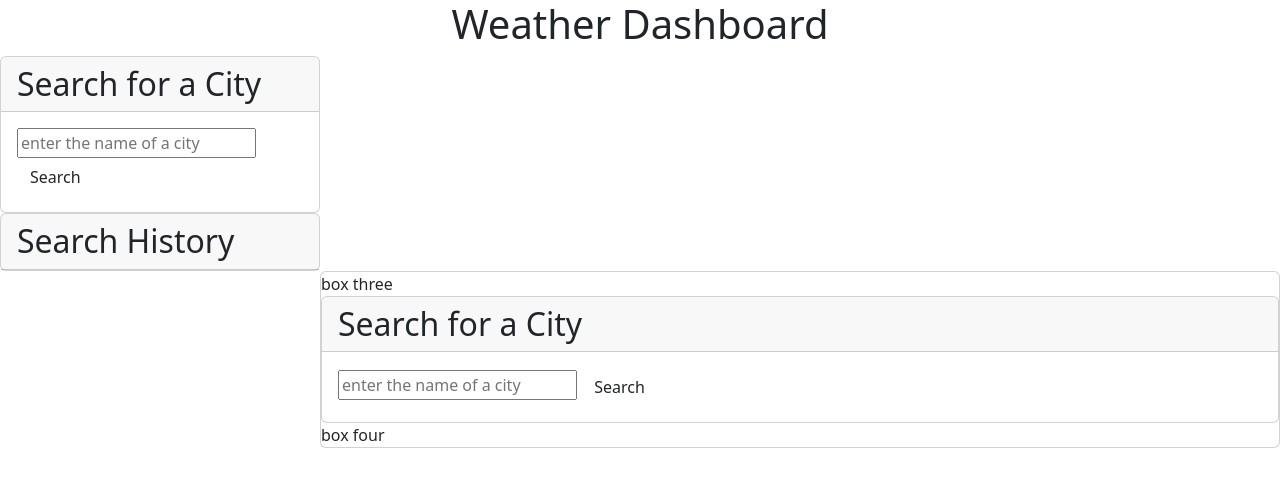
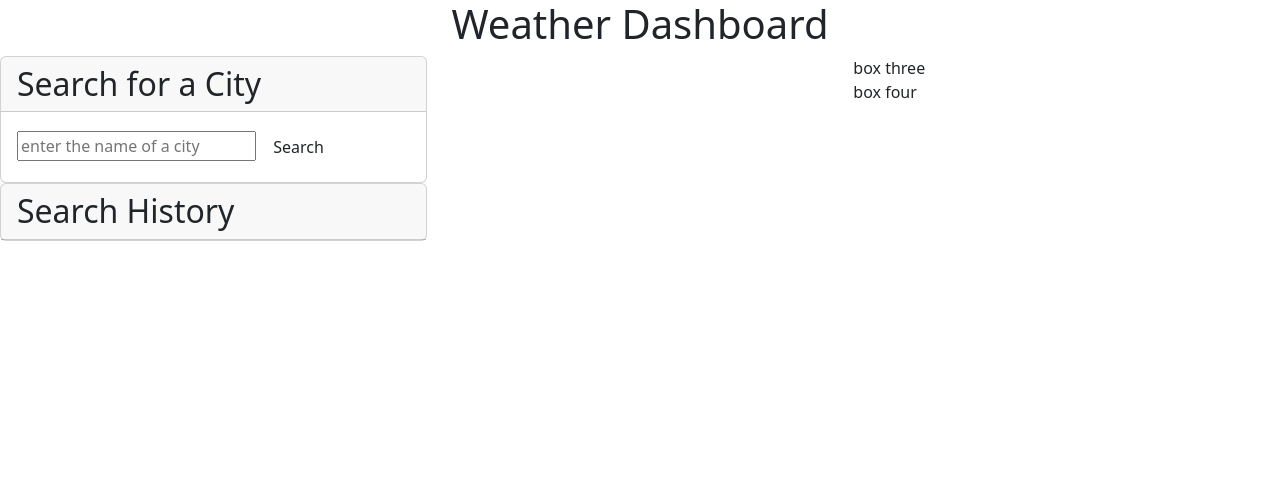
Before and after one commit to bmigo/weatherdashboard, a plain HTML site: page index.html in a window 1280 px wide. Drawn offline with nearby package versions, Linux system fonts and the light colour scheme.

Commit message:
fixed boxes

```diff
--- a/index.html
+++ b/index.html
@@ -11,34 +11,32 @@
   <body>
     <header><h1>Weather Dashboard</h1></header>
 
-    <div>
+    <div class="flex-row justify-space-between">
       <div class="citySearch">
-        <div class="colspan-4 col-md-3">
+
+        <div class="col-12 col-sm-12 col-md-4" style="float: left">
           <div class="card">
             <h2 class="card-header">Search for a City</h2>
             <div id="citySelect" class="card-body">
               <input type="text" id="cityInput" placeholder="enter the name of a city"/>
               <button class="btn" id="searchBtn">Search</button>
+            </div>
           </div>
+          <div class="card">
+            <h2 class="card-header">Search History</h2>
           </div>
         </div>
 
+        <div class="col-12 col-sm-12 col-md-4" style="float:right">
+          <div>
+            box three
+          </div>
 
-        <div class="colspan-4 col-md-3 card">
-        <h2 class="card-header">Search History</h2>
+          <div>
+            box four
+          </div>
         </div>
 
-        <div class="colspan-8 col-md-9 card" style="float:right;"> box three
-          <div class="card">
-            <h2 class="card-header">Search for a City</h2>
-            <div id="citySelect" class="card-body">
-              <input type="text" id="cityInput" placeholder="enter the name of a city"/>
-              <button class="btn" id="searchBtn">Search</button>
-          </div>
-        </div>
-        <div class="colspan-8 col-md-9">box four
-
-        </div>
       </div>
 
 
```
